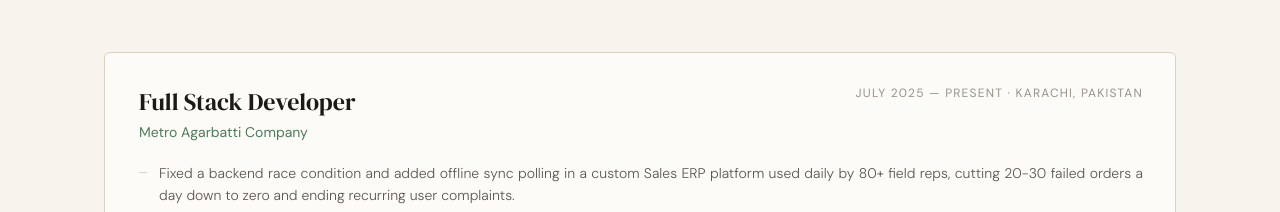
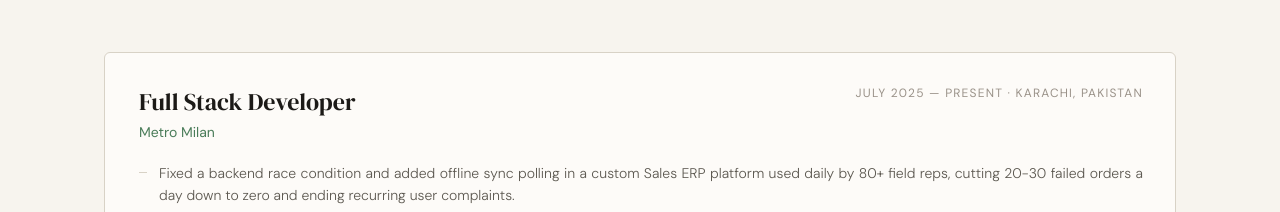
Before and after one commit to Aliyan008/Aliyan-Azam, a React (Vite) app: page / in a window 1280 px wide. Shown: the part 2983-3195 px from the top of the page. Built offline with nearby package versions, Linux system fonts and the light colour scheme.

Commit message:
Update company name in experience section

```diff
--- a/src/components/Experience.jsx
+++ b/src/components/Experience.jsx
@@ -4,7 +4,7 @@
 
 const experience = [
   {
-    company: 'Metro Agarbatti Company',
+    company: 'Metro Milan',
     role: 'Full Stack Developer',
     period: 'July 2025 — Present',
     location: 'Karachi, Pakistan',
```
